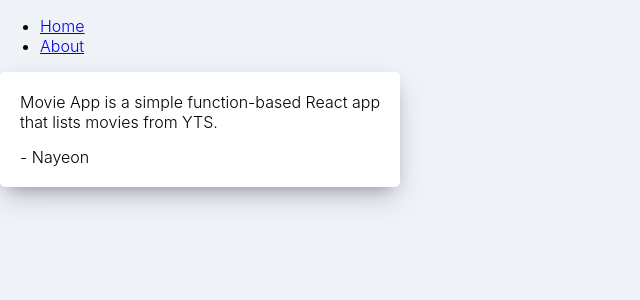
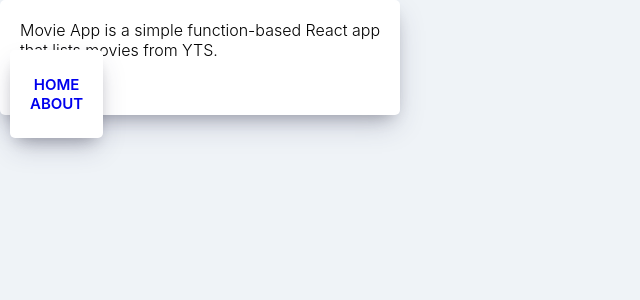
Before and after one commit to nayeonshin/movie-app-2, a React (Create React App) app: page /about in a window 1280 px wide. Shown: the top 300 px of the page, without its empty margins (0-640 px from the left). Built offline with nearby package versions, Linux system fonts and the light colour scheme.

Commit message:
feat: create `Navigation.module.css`

```diff
--- a/src/components/Navigation.js
+++ b/src/components/Navigation.js
@@ -1,7 +1,10 @@
 import { Link } from "react-router-dom";
+
+import styles from "./Navigation.module.css";
 
 function Navigation() {
   return (
+    <nav className={styles.navigation}>
       <ul>
         <li>
           <Link to="/">Home</Link>
@@ -10,6 +13,7 @@ function Navigation() {
           <Link to="/about">About</Link>
         </li>
       </ul>
+    </nav>
   );
 }
 
--- /dev/null
+++ b/src/components/Navigation.module.css
@@ -0,0 +1,49 @@
+.navigation {
+  align-items: center;
+  background-color: white;
+  border-radius: 5px;
+  box-shadow: var(--gray-shadow);
+  display: flex;
+  flex-direction: column;
+  left: 10px;
+  padding: 0;
+  position: fixed;
+  top: 50px;
+  z-index: 1;
+}
+
+@media screen and (max-width: 1090px) {
+  .navigation {
+    bottom: 0px;
+    left: initial;
+    top: initial;
+    width: 100%;
+  }
+}
+
+.navigation ul {
+  color: black;
+  font-size: 15px;
+  font-weight: 600;
+  list-style-type: none;
+  padding: 10px 20px;
+  text-align: center;
+  text-transform: uppercase;
+  width: 100%;
+}
+
+.navigation ul:first-child {
+  border-radius: 5px 5px 0 0;
+}
+
+.navigation ul:last-child {
+  border-radius: 0 0 5px 5px;
+}
+
+.navigation li:hover {
+  background-color: aliceblue;
+}
+
+.navigation a {
+  text-decoration: none;
+}
```
Lines whose indentation alone changed are shown as unchanged.
